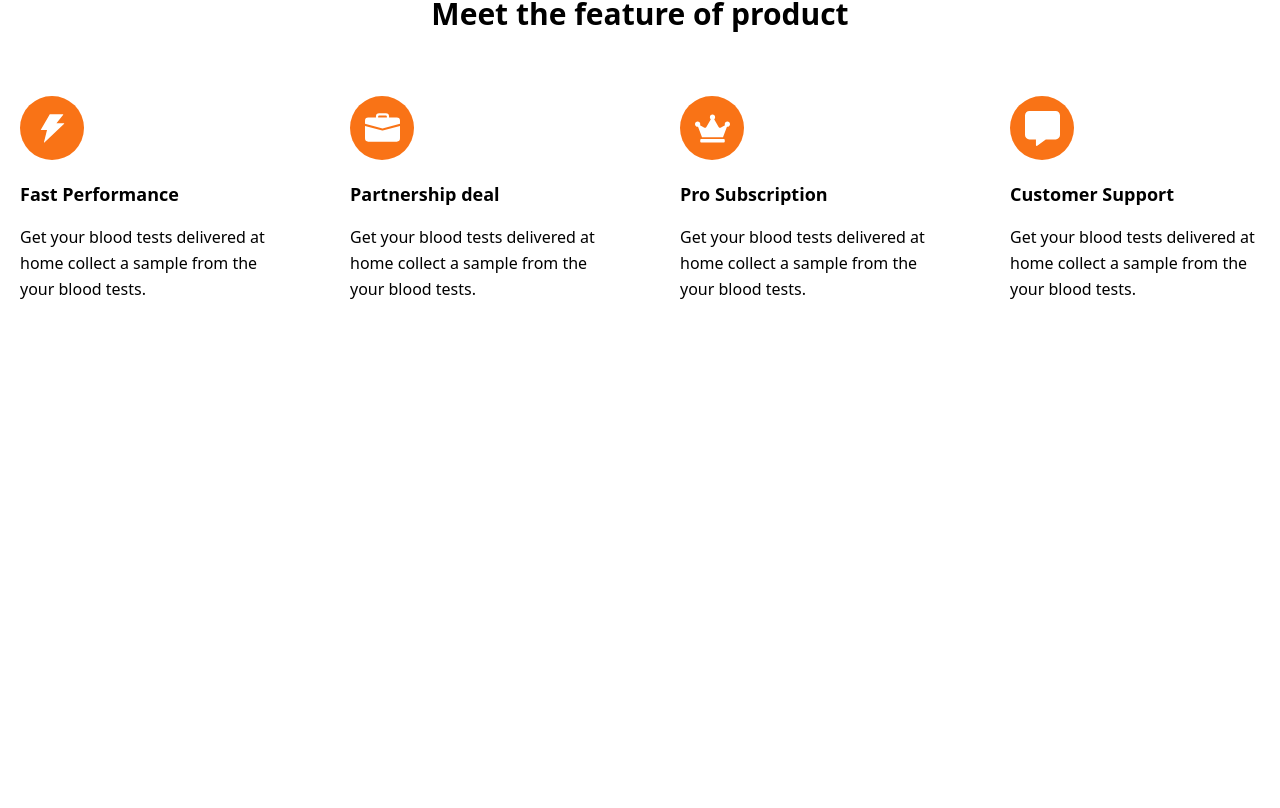
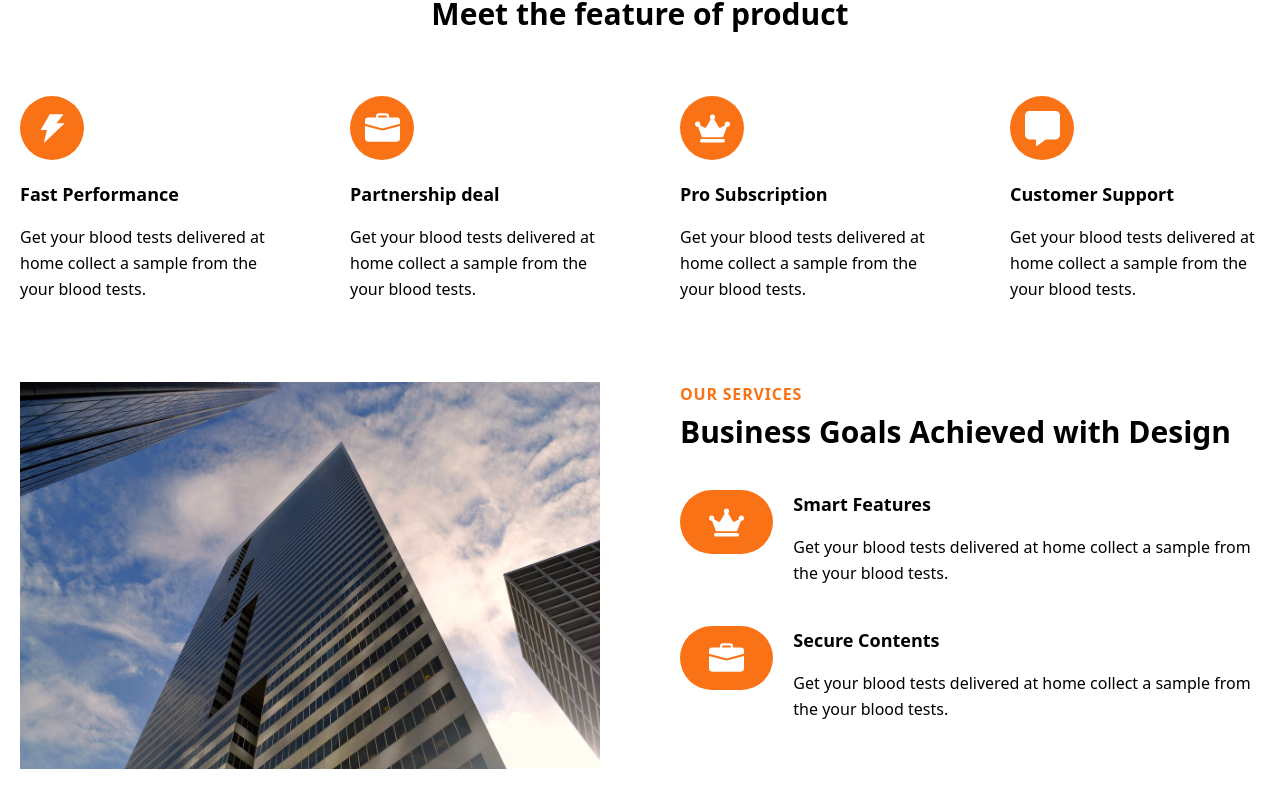
Before and after one commit to ihossaincse/nextjs-landingpage, a Next.js app: page / in a window 1280 px wide. Shown: the part 1350-2158 px from the top of the page. Before the commit the page ends 1732 px from the top, so only its background shows below. Built offline with nearby package versions, Linux system fonts and the light colour scheme.

Commit message:
services completed

```diff
--- a/components/FeatureBlock.tsx
+++ b/components/FeatureBlock.tsx
@@ -1,14 +1,27 @@
 import React from "react";
 import { IconTitleText } from "../types";
 
-const FeatureBlock: React.FC<IconTitleText> = ({ Icon, title, text }) => {
+const FeatureBlock: React.FC<IconTitleText> = ({
+  Icon,
+  title,
+  text,
+  isImgLeft,
+}) => {
   return (
-    <div className="mb-10">
-      <div className="flex items-center justify-center w-16 h-16 mx-auto mb-5 text-white bg-orange-500 rounded-full md:mx-0">
+    <div
+      className={`mb-10 ${isImgLeft ? "flex justify-between space-x-5" : ""}`}
+    >
+      <div
+        className={`flex ${
+          isImgLeft ? "w-2/12" : ""
+        } items-center justify-center w-16 h-16 mx-auto mb-5 text-white bg-orange-500 rounded-full md:mx-0`}
+      >
         {Icon}
       </div>
-      <h4 className="mb-4 text-lg font-semibold">{title}</h4>
-      <p className="leading-relaxed">{text}</p>
+      <div className={`${isImgLeft ? "w-10/12" : ""}`}>
+        <h4 className="mb-4 text-lg font-semibold">{title}</h4>
+        <p className="leading-relaxed">{text}</p>
+      </div>
     </div>
   );
 };
--- /dev/null
+++ b/components/Services.tsx
@@ -0,0 +1,44 @@
+import Image from "next/image";
+import React from "react";
+import { BsBriefcaseFill } from "react-icons/bs";
+import { FaCrown } from "react-icons/fa";
+import FeatureBlock from "./FeatureBlock";
+import Heading from "./Heading";
+import SubHeading from "./SubHeading";
+
+const Services = () => {
+  return (
+    <div className="px-5 pb-10 mx-auto max-w-7xl">
+      <div className="grid grid-cols-1 gap-10 md:gap-20 md:grid-cols-2">
+        <div className="relative">
+          <Image
+            src="/images/service.jpg"
+            alt="services"
+            width="1280"
+            height="853"
+          />
+        </div>
+        <div className="">
+          <SubHeading text="OUR SERVICES" />
+          <Heading text="Business Goals Achieved with Design" />
+          <div className="mt-10">
+            <FeatureBlock
+              Icon={<FaCrown size={35} />}
+              title="Smart Features"
+              text="Get your blood tests delivered at home collect a sample from the your blood tests."
+              isImgLeft={true}
+            />
+            <FeatureBlock
+              Icon={<BsBriefcaseFill size={35} />}
+              title="Secure Contents"
+              text="Get your blood tests delivered at home collect a sample from the your blood tests."
+              isImgLeft={true}
+            />
+          </div>
+        </div>
+      </div>
+    </div>
+  );
+};
+
+export default Services;
--- a/pages/index.tsx
+++ b/pages/index.tsx
@@ -1,11 +1,13 @@
 import type { NextPage } from "next";
 import Features from "../components/Features";
 import Layout from "../components/Layout";
+import Services from "../components/Services";
 
 const Home: NextPage = () => {
   return (
     <Layout>
       <Features />
+      <Services />
     </Layout>
   );
 };
--- a/types.ts
+++ b/types.ts
@@ -16,4 +16,5 @@ export interface IconTitleText {
   Icon: object;
   title: string;
   text: string;
+  isImgLeft?: boolean;
 }
```
Also changed, not shown: public/images/service.jpg (added).
